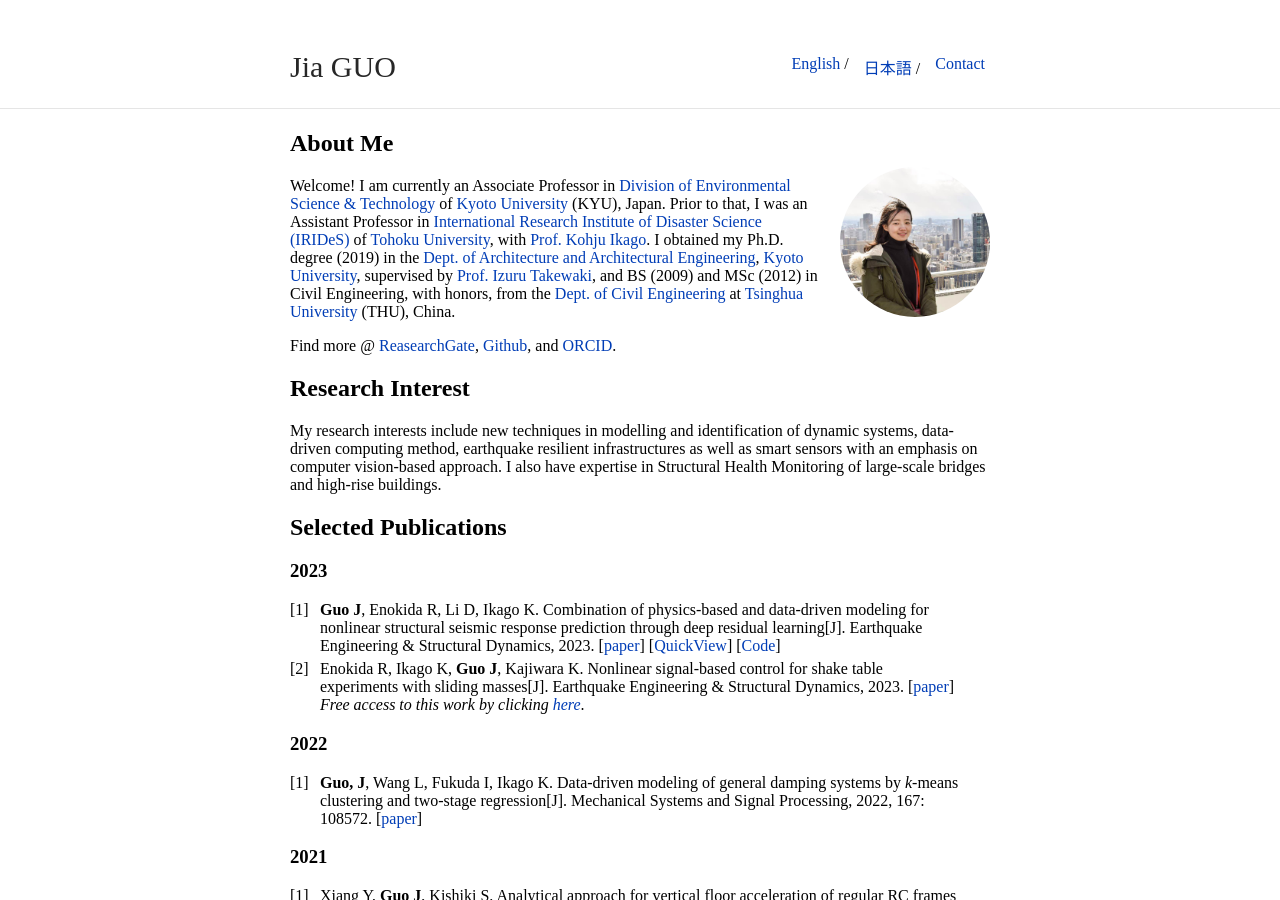
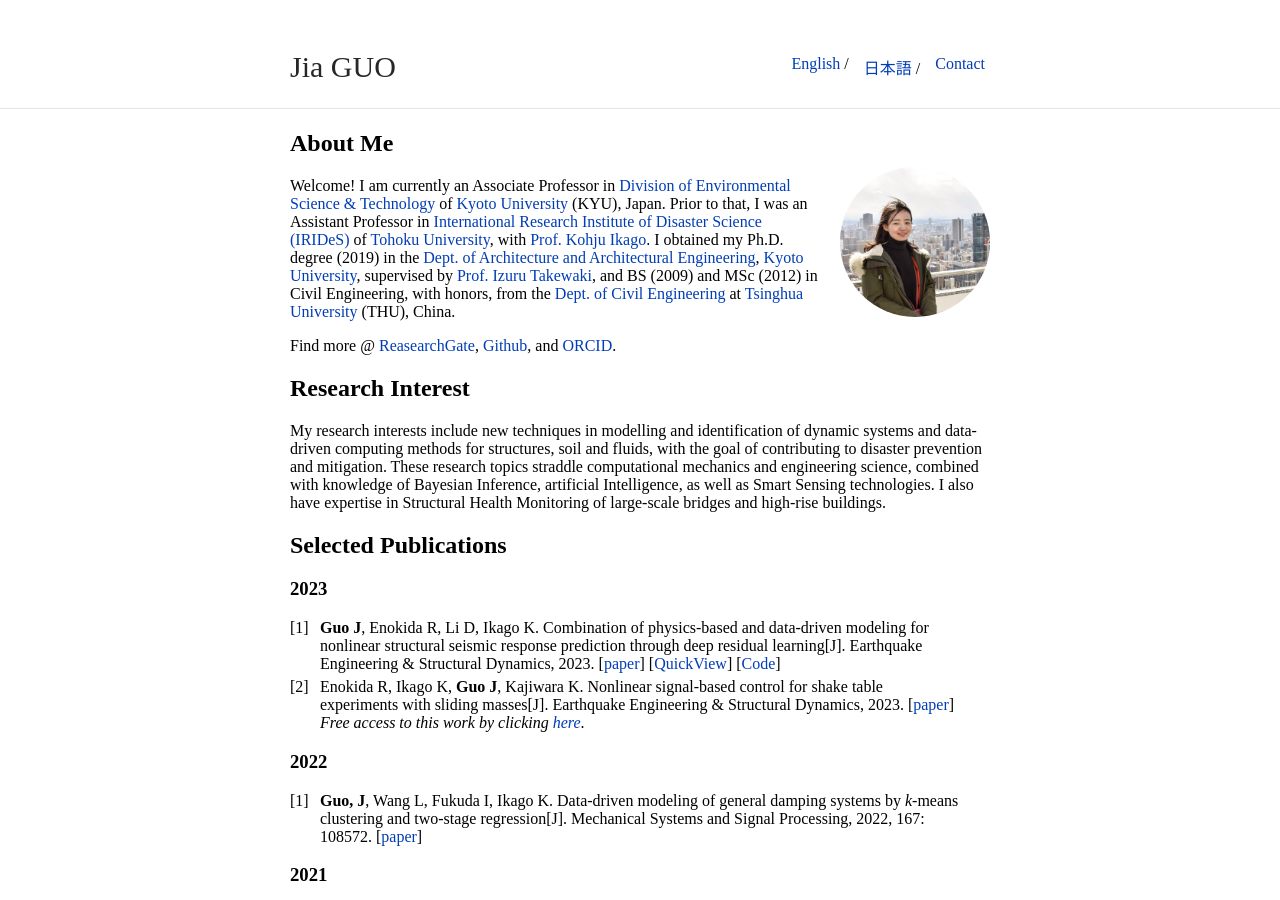
Before and after one commit to JiaGUOCV/JiaGUOCV.github.io, a Jekyll site: the page built from index.md, in a window 1280 px wide and 900 px high. Built offline with Jekyll 4.4.1, drawn with Linux system fonts in a browser that asks for light colours; our own code applies the rules of GitHub Pages for plain Markdown files.

Commit message:
research interest update

```diff
--- a/index.md
+++ b/index.md
@@ -15,7 +15,9 @@ Find more @ [ReasearchGate](https://www.researchgate.net/profile/Jia-Guo-63), [G
 
 ## Research Interest
 
-My research interests include new techniques in modelling and identification of dynamic systems, data-driven computing method, earthquake resilient infrastructures as well as smart sensors with an emphasis on computer vision-based approach. I also have expertise in Structural Health Monitoring of large-scale bridges and high-rise buildings.
+My research interests include new techniques in modelling and identification of dynamic systems and data-driven computing methods for structures, soil and fluids, with the goal of contributing to disaster prevention and mitigation.
+These research topics straddle computational mechanics and engineering science, combined with knowledge of Bayesian Inference, artificial Intelligence, as well as Smart Sensing technologies.
+I also have expertise in Structural Health Monitoring of large-scale bridges and high-rise buildings.
 
 ## Selected Publications
 
```
